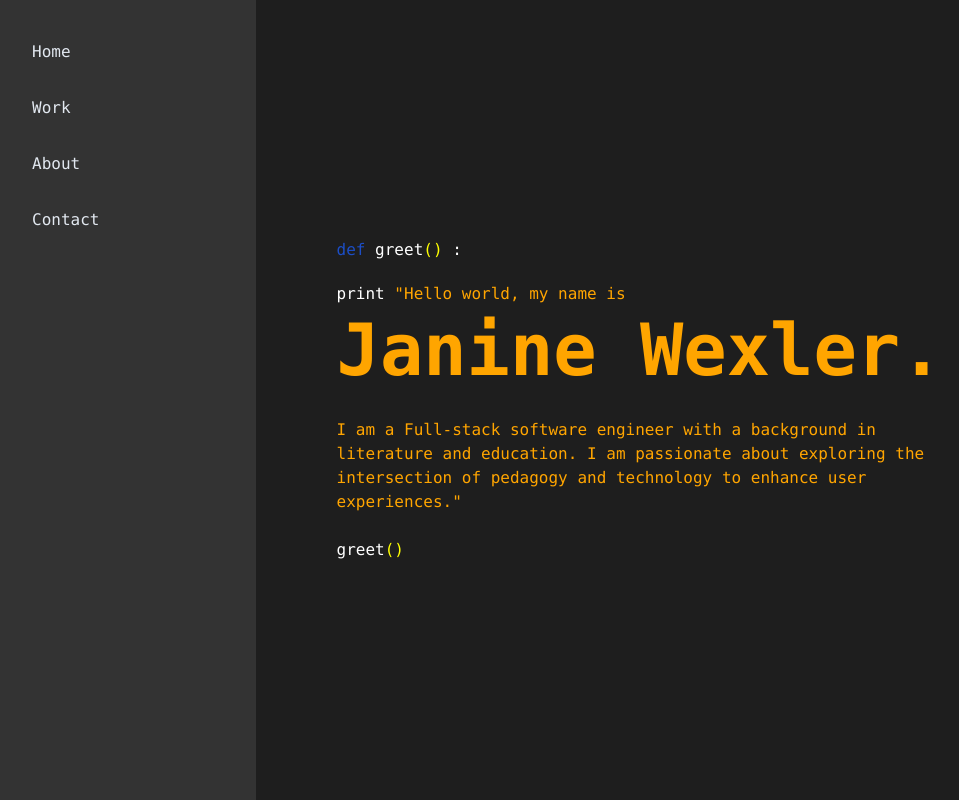
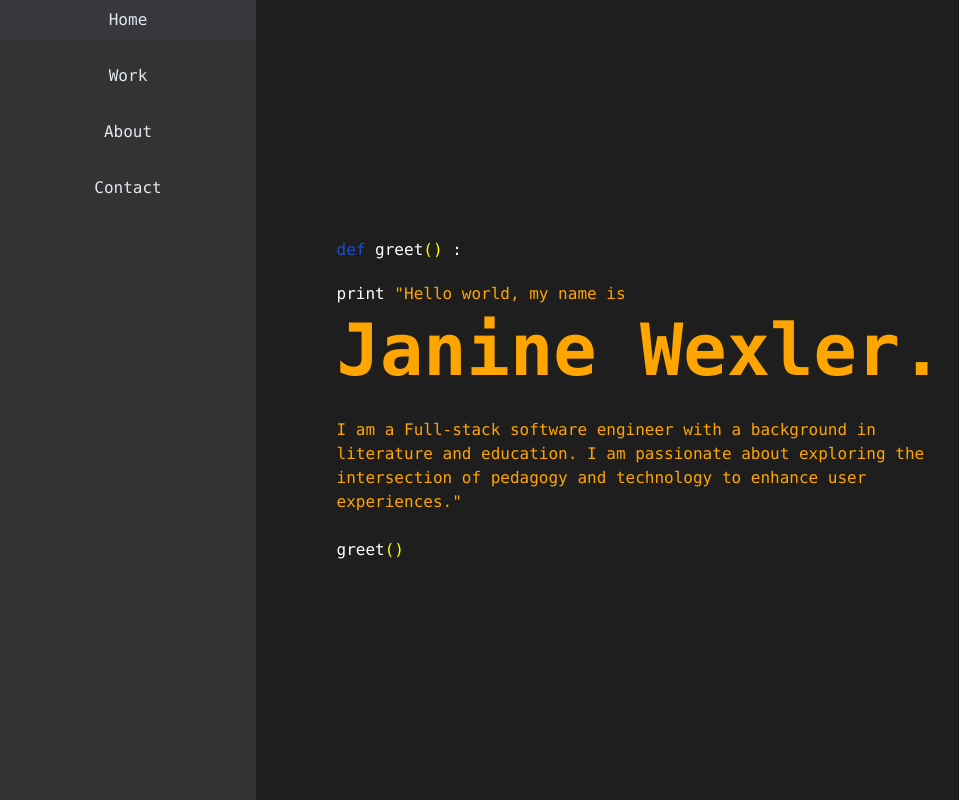
Before and after one commit to Janinenw/Portfolio, a React (Create React App) app: page / in a window 1280 px wide. Shown: the top 800 px of the page, without its empty margins (0-959 px from the left). Built offline with nearby package versions, Linux system fonts and the light colour scheme.

Commit message:
nav bar hover fits width of navbar, text center

```diff
--- a/src/components/Navbar.js
+++ b/src/components/Navbar.js
@@ -27,20 +27,20 @@ const Navbar = () => {
           ></path>
         </svg>
       </div>
-      <aside className={`font-mono fixed h-screen top-0 left-0 z-50 bg-customgray text-slate-200 flex flex-col items-start justify-between py-8 px-4 md:px-6 lg:px-8 w-64 transform ${open ? 'translate-x-0' : '-translate-x-full'} md:translate-x-0 transition-transform duration-200 ease-in-out`}>
+      <aside className={`font-mono fixed h-screen top-0 left-0 z-50 bg-customgray text-slate-200 flex flex-col items-start justify-between w-64 transform ${open ? 'translate-x-0' : '-translate-x-full'} md:translate-x-0 transition-transform duration-200 ease-in-out`}>
         <ul className='space-y-4 w-full'>
           {navData.map((item, index) => (
             <li
               className='cursor-pointer hover:bg-customlightgray transition-colors duration-200 w-full'
               key={index}
             >
-              <Link onClick={handleClick} to={item.name} smooth={true} offset={-125} duration={700} className='block w-full py-2'>
+              <Link onClick={handleClick} to={item.name} smooth={true} offset={-125} duration={700} className='block w-full py-2 text-center'>
                 {item.title}
               </Link>
             </li>
           ))}
           <li className='cursor-pointer hover:bg-customlightgray transition-colors duration-200 w-full'>
-            <Link onClick={handleClick} to='contact' smooth={true} duration={700} className='block w-full py-2'>
+            <Link onClick={handleClick} to='contact' smooth={true} duration={700} className='block w-full py-2 text-center'>
               Contact
             </Link>
           </li>
```
